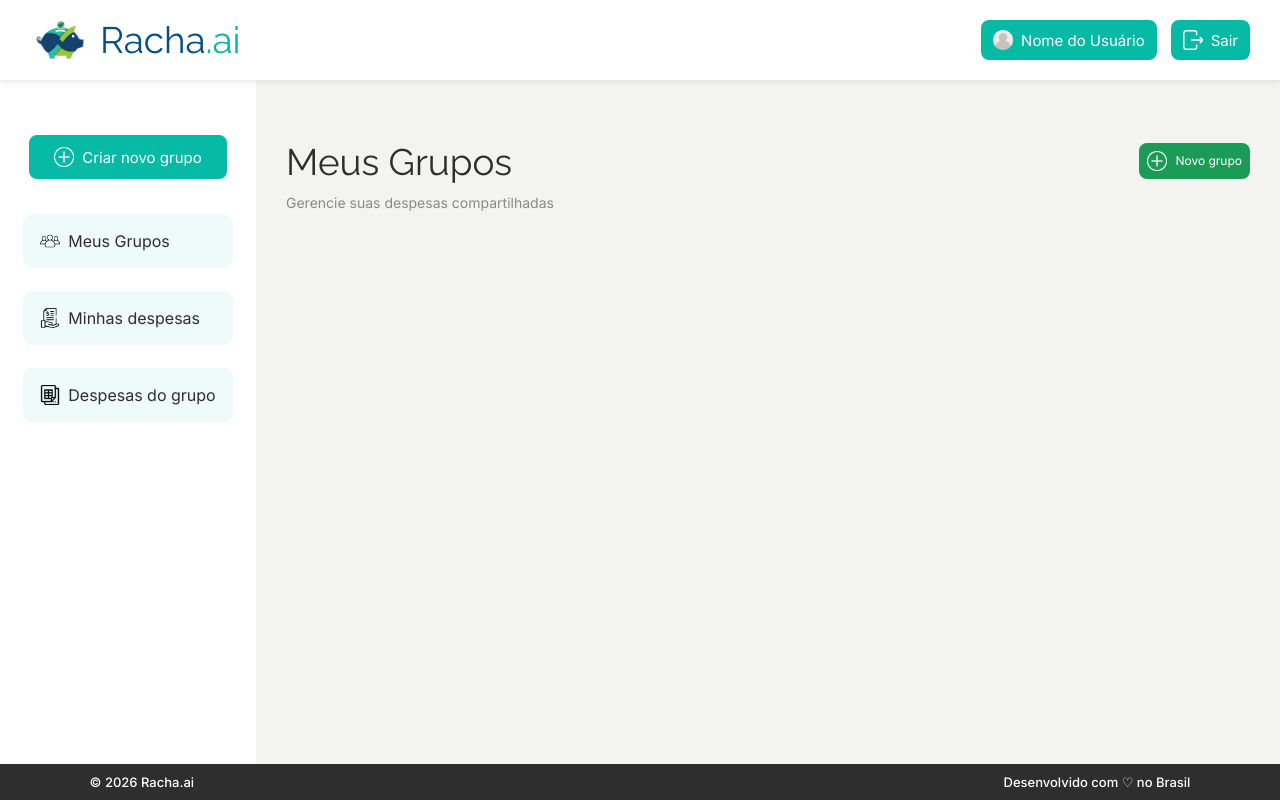
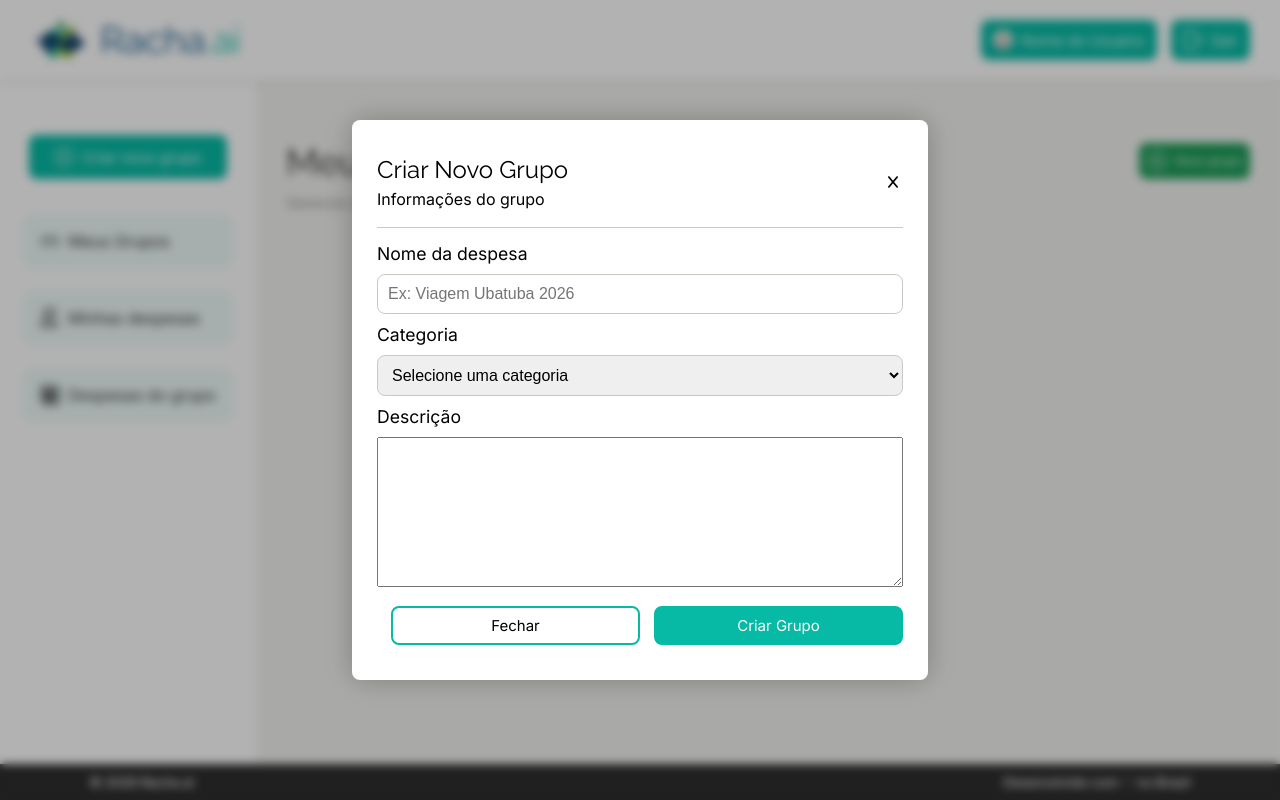
Before and after one commit to pairbytes-dev/tripsplit-monorepo, a React (Vite) app in the folder frontend/frontend/: page / in a window 1280 px wide. Both pictures are taken after a click on the button "Novo grupo". Built offline with nearby package versions, Linux system fonts and the light colour scheme.

Commit message:
style - modal

```diff
--- a/frontend/frontend/src/components/user/user-geral/Main.jsx
+++ b/frontend/frontend/src/components/user/user-geral/Main.jsx
@@ -1,6 +1,11 @@
 import mais from '../../../assets/img/mais.png'
+import { useState } from 'react';
+import Modal from './Modal.jsx';
 
 const Main = () => {
+
+    const [openModal, setOpenModal] = useState(false);
+
     return (
         <div className="user-main">
             <div className='user-main-div-title'>
@@ -8,7 +13,7 @@ const Main = () => {
                     <h1 className="title-main-user">Meus Grupos</h1>
                     <p>Gerencie suas despesas compartilhadas</p>
                 </div>
-                <button className="btn-home btn-header" id='btn-green'>
+                <button className="btn-home btn-header" id='btn-green' onClick={() => setOpenModal(true)}>
                     <img src={mais} alt="icone de mais" className='icon-header'/>
                     Novo grupo
                 </button>
@@ -16,6 +21,8 @@ const Main = () => {
             <div>
 
             </div>
+
+            <Modal isOpen={openModal} setModalOpen={() => setOpenModal(!openModal)} />
         </div>
     )
 }
--- a/frontend/frontend/src/components/user/user-geral/Modal.jsx
+++ b/frontend/frontend/src/components/user/user-geral/Modal.jsx
@@ -4,27 +4,39 @@ export default function Modal({ isOpen, setModalOpen}){
     return (
         <div className="background-modal">
             <div className="main-div-modal">
-                <section>
+                <section className="section-modal">
                     <div>
-                        <h1>Criar Novo Grupo</h1>
+                        <h1 className="title-modal">Criar Novo Grupo</h1>
                         <p>Informações do grupo</p>
                     </div>
-                    <button onClick={setModalOpen}>Fechar</button>
+                    <button onClick={setModalOpen} className="btn-modal-close"><i class="fa-solid fa-x"></i></button>
                 </section>
-                <section>
-                    <form action="get">
+                <section className="section-modal-2">
+                    <form action="get" className="form-modal">
                         <label htmlFor="nome">Nome da despesa</label>
-                        <input type="text" name="nome" id="nome"/>
+                        <div className="div-modal-form"><input type="text" name="nome" id="nome" placeholder="Ex: Viagem Ubatuba 2026"/></div>
 
                         <label htmlFor="categoria">Categoria</label>
-                        <input type="range" name="categoria" id="categoria" />
+                        <div className="div-modal-form">
+                            <select name="categoria" id="categoria">
+                                <option value="">Selecione uma categoria</option>
+                                <option value="alimentacao">Alimentação</option>
+                                <option value="transporte">Transporte</option>
+                                <option value="viagem">Viagem</option>
+                                <option value="lazer">Lazer</option>
+                                <option value="saude">Saúde</option>
+                                <option value="outros">Outros</option>
+                            </select>
+                        </div>
 
                         <label htmlFor="descricao">Descrição</label>
-                        <input type="text" name="descricao" id="descricao" />
+                        <div className="div-modal-form"><textarea name="descricao" id="descricao"></textarea></div>
                     </form>
 
-                    <button onClick={setModalOpen}>Fechar</button>
-                    <button onClick={setModalOpen}>Criar Grupo</button>
+                    <div className="div-btn-modal">
+                        <button onClick={setModalOpen} className="btn-home btn-close btn-size">Fechar</button>
+                        <button onClick={setModalOpen} className="btn-home btn-size">Criar Grupo</button>
+                    </div>
                 </section>
             </div>
 
--- a/frontend/frontend/src/style/UserGeral.css
+++ b/frontend/frontend/src/style/UserGeral.css
@@ -118,7 +118,76 @@
 .main-div-modal{
     background-color: #fff;
     position: fixed;
-    padding: 15px;
+    padding: 25px;
     border-radius: 8px;
     box-shadow: 0 0px 30px rgba(0, 0, 0, 0.25);
+    font-family: var(--text);
+
+    width: 45%;
 }
+
+.section-modal{
+    padding: 10px 0px 18px 0px;
+    border-bottom: 1px solid var(--light-gray);
+
+    display: flex;
+    justify-content: space-between;
+}
+
+.title-modal{
+    font-family: var(--title);
+    font-weight: 400;
+    margin-bottom: 5px;
+}
+
+.btn-modal-close{
+    background-color: #fff;
+    padding: 5px;
+    border: none;
+}
+
+.section-modal-2{
+    padding: 15px 0px 10px 0px;
+}
+
+/*formulario modal*/
+.div-modal-form{
+    margin: 10px 0px;
+}
+
+.div-modal-form input{
+    width: 100%;
+}
+
+#categoria{
+    width: 100%;
+    padding: 10px;
+    border-radius: 8px;
+    font-size: 1rem;
+    border: 1px solid var(--light-gray);
+}
+
+#categoria:focus, #descricao:focus{
+    border: 2px solid var(--green);
+    outline: none;
+}
+
+#descricao{
+    height: 150px;
+    width: 100%;
+}
+
+.div-btn-modal{
+
+    display: flex;
+    margin-top: 15px;
+}
+
+.btn-close{
+    background-color: #fff;
+    color: #000;
+}
+
+.btn-size{
+    width: 50%;
+}
```
